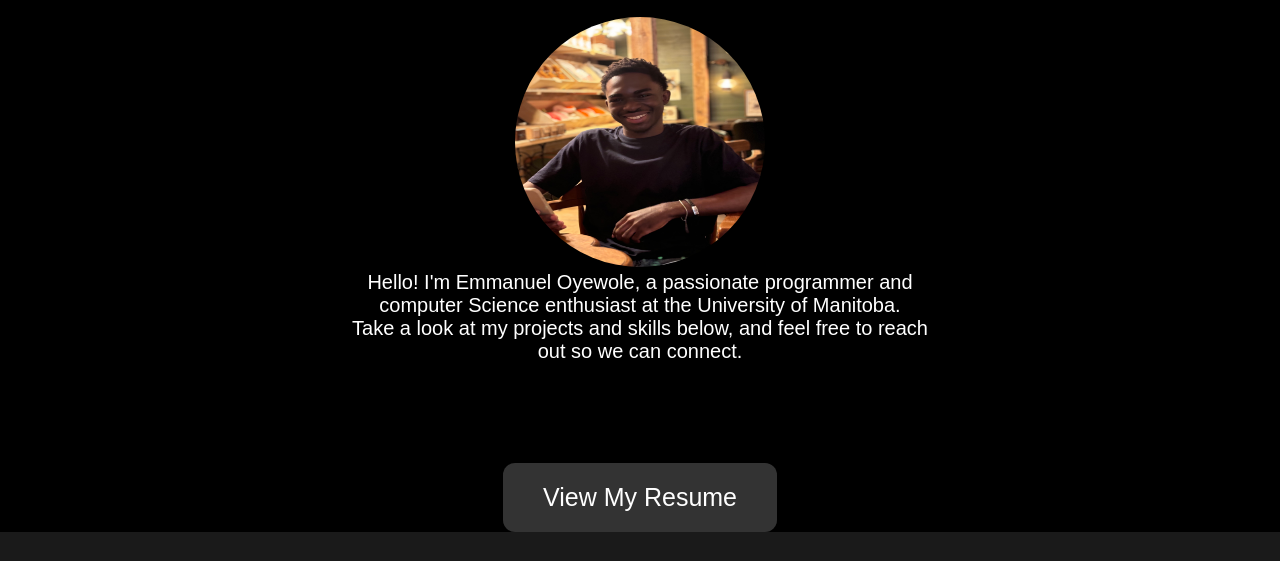
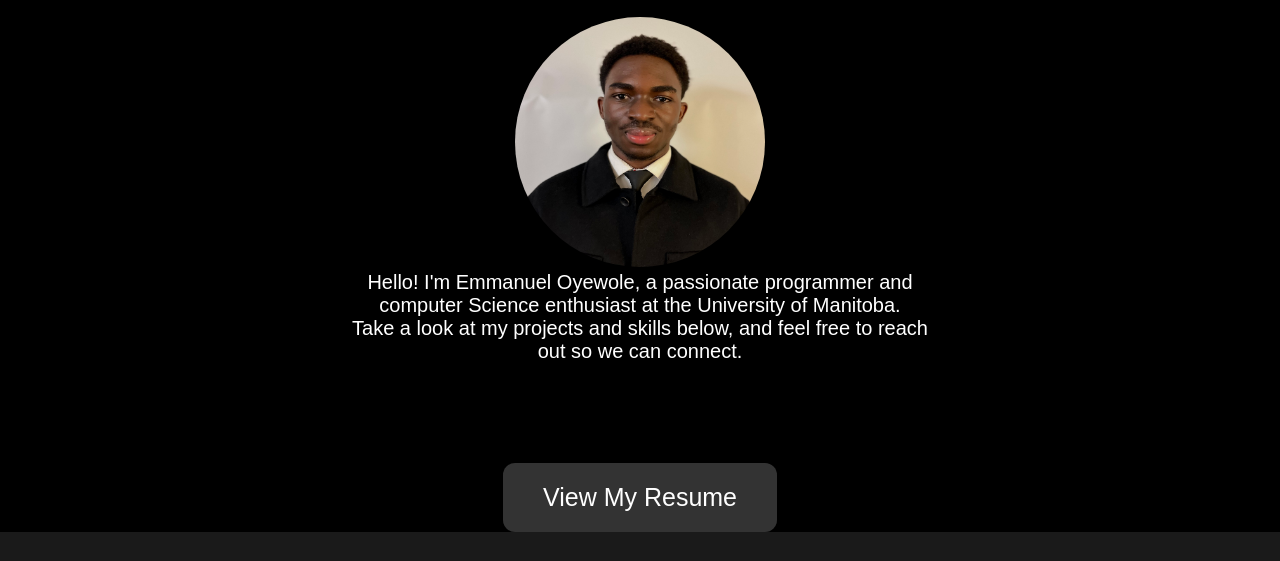
Before and after one commit to Oyewolegb/Emmanuel-Oyewole-Portfolio, a plain HTML site: page index.html in a window 1280 px wide. Shown: the part 239-800 px from the top of the page. Drawn offline with Linux system fonts and the light colour scheme.

Commit message:
index.html

```diff
--- a/index.html
+++ b/index.html
@@ -24,7 +24,7 @@
         <section id="intro">
             <h1>Welcome to My Programming Portfolio</h1>
 
-            <img src="IMG_1286.jpg" alt="Emmanuel Oyewole" width="250" height="250" style="border-radius: 50%;">
+            <img src="Profile pic.jpg" alt="Emmanuel Oyewole" width="250" height="250" style="border-radius: 50%;">
             <!--<img src="IMG_1231.jpg" alt="Description of image" width="500" height="300">-->
 
             <p>Hello! I'm Emmanuel Oyewole, a passionate programmer and computer Science enthusiast at the University of Manitoba.</p>
```
